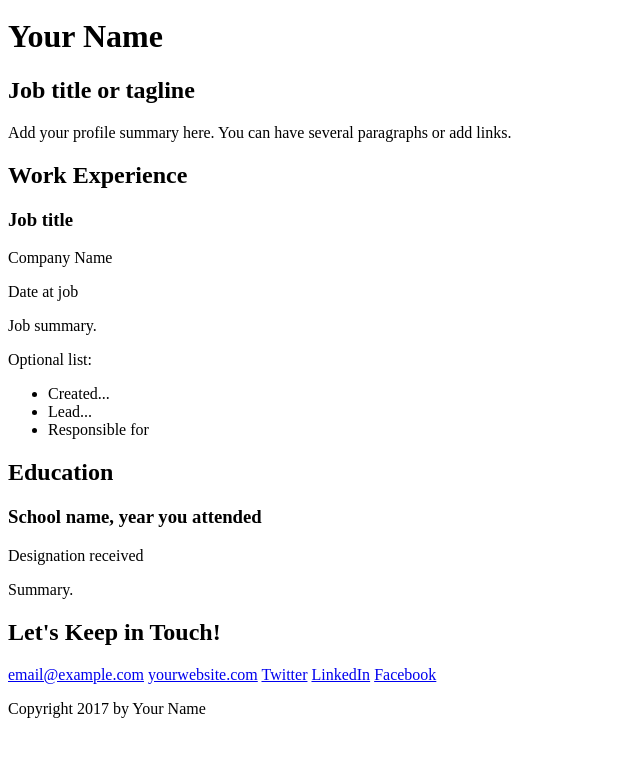
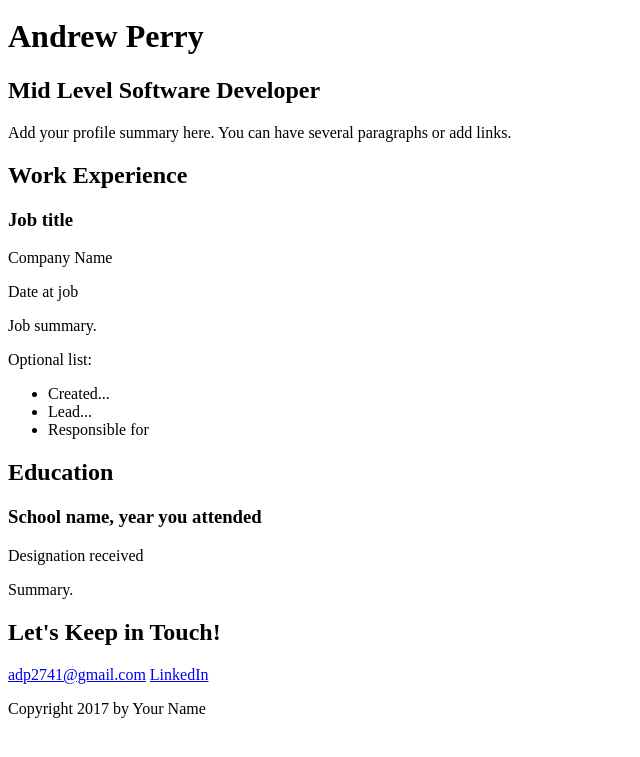
Before and after one commit to adp2741/Andrew-Website, a plain HTML site: page website/resume.html in a window 1280 px wide. Shown: the part 29-786 px from the top of the page, without its empty margins (0-640 px from the left). Drawn offline with Linux system fonts and the light colour scheme.

Commit message:
Added linked in to resume section

```diff
--- a/website/resume.html
+++ b/website/resume.html
@@ -9,8 +9,8 @@
     <!-- // Intro -->
     <header>
         <img src="your-picture.jpg" alt="Your Name">
-        <h1>Your Name</h1>
-        <h2>Job title or tagline</h2>
+        <h1>Andrew Perry</h1>
+        <h2>Mid Level Software Developer</h2>
         <p>Add your profile summary here. You can have several paragraphs or add links.</p>
     </header>
 
@@ -59,11 +59,11 @@
 
         <!-- Social media and contact links. Add or remove any networks. -->
         <div>
-            <a href="mailto:email@example.com">email@example.com</a>
-            <a href="http://yourwebsite.com" target="_blank">yourwebsite.com</a>
-            <a href="#" target="_blank">Twitter</a>
-            <a href="#" target="_blank">LinkedIn</a>
-            <a href="#" target="_blank">Facebook</a>
+            <a href="mailto:adp2741@gmail.com">adp2741@gmail.com</a>
+            <!-- <a href="http://yourwebsite.com" target="_blank">yourwebsite.com</a> -->
+            <!-- <a href="#" target="_blank">Twitter</a> -->
+            <a href="https://www.linkedin.com/in/andrew-perry" target="_blank">LinkedIn</a>
+            <!-- <a href="#" target="_blank">Facebook</a> -->
         </div>
 
         <p>Copyright 2017 by Your Name</p>
```
Also changed, not shown: website/index.html (+2 -2 lines).
